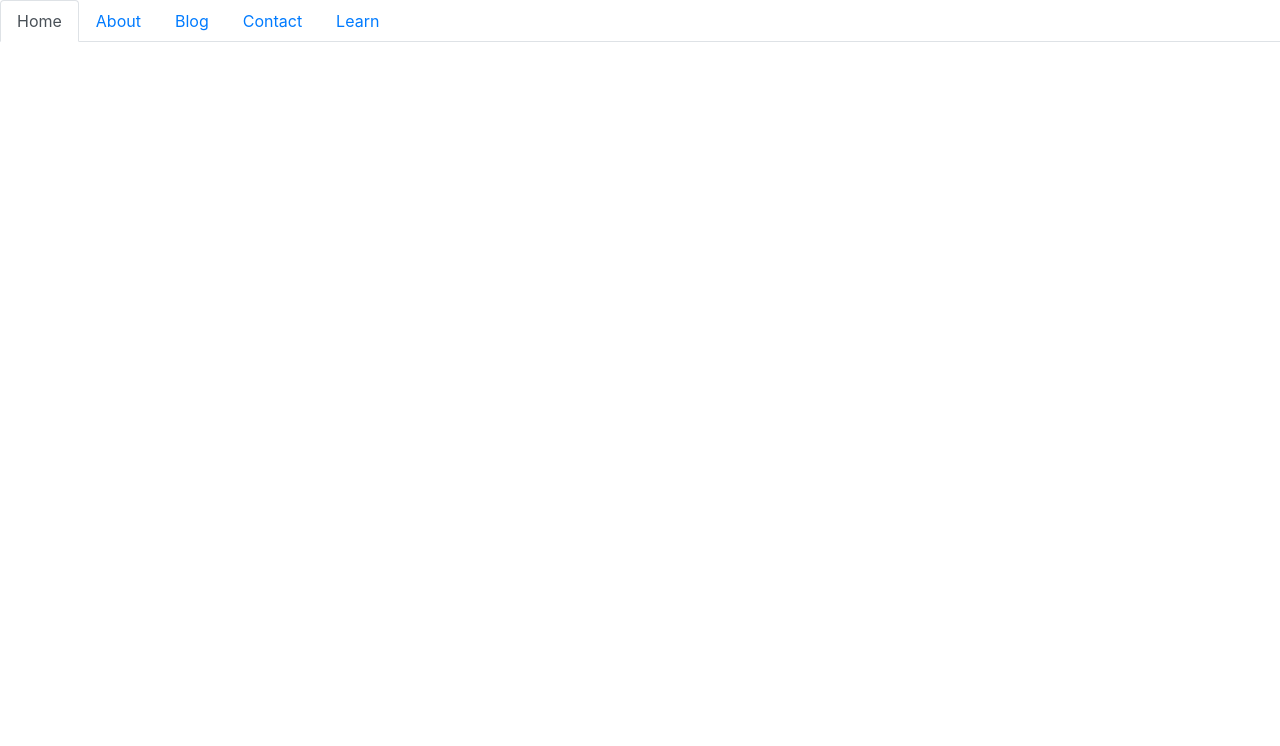
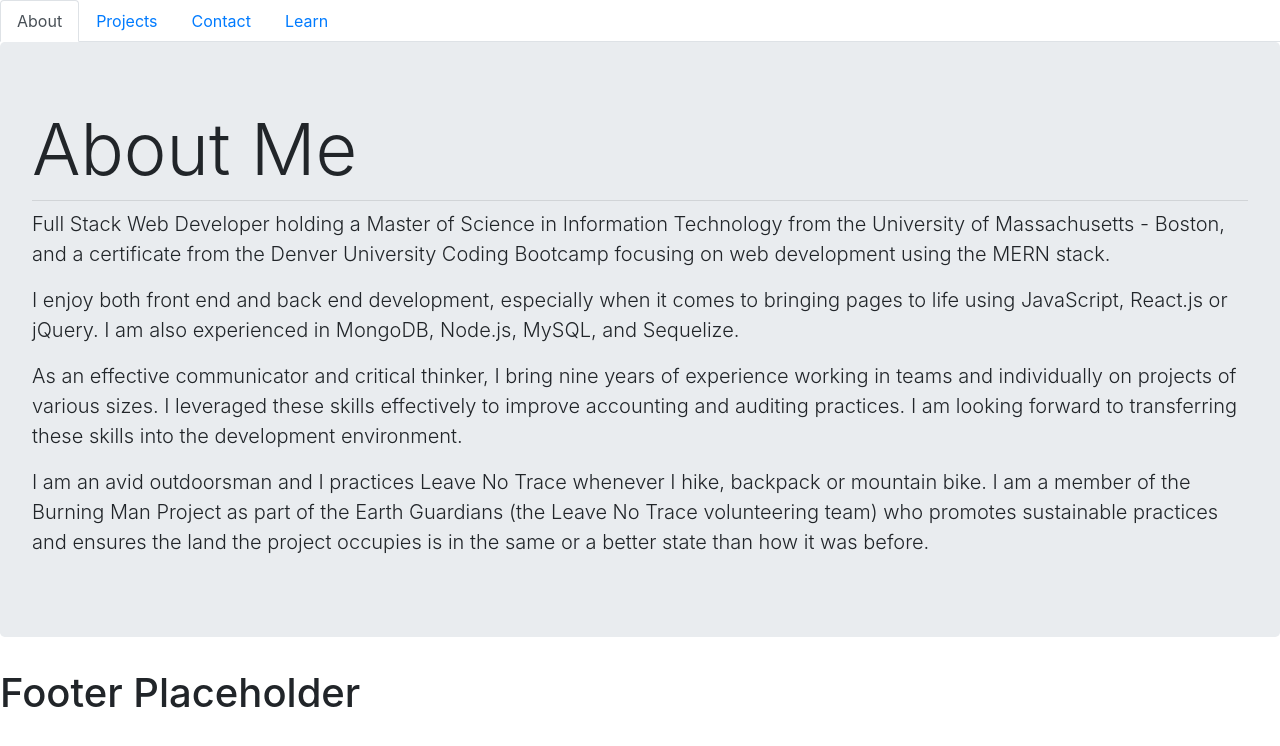
Before and after one commit to iampopov/reactProfile, a React (Create React App) app: page / in a window 1280 px wide. Shown: the top 746 px of the page. Built offline with nearby package versions, Linux system fonts and the light colour scheme.

Commit message:
built out about page

```diff
--- a/src/App.js
+++ b/src/App.js
@@ -2,15 +2,19 @@ import React from 'react';
 import { BrowserRouter as Router, Route } from "react-router-dom";
 import Footer from "./components/Footer"
 import Header from "./components/Header"
-import Main from "./components/Main"
+import About from "./components/About"
+import Projects from "./components/Projects"
 
 function App() {
   return (
     <Router>
     <div className="App">
       <Header />
+      <Route exact path='/' component={About} />
+      <Route exact path='/projects' component={Projects} />
+      {/* <Route exact path='/contact' component={About} /> */}
 
-
+      <Footer />
     </div>
     </Router>
   );
--- /dev/null
+++ b/src/components/About.js
@@ -0,0 +1,22 @@
+import React from "react";
+import { Jumbotron, Button } from 'reactstrap';
+
+const About = props => {
+    return (
+    <div>
+    <Jumbotron>
+      <h3 className="display-3">About Me</h3>
+      <hr className="my-2" />
+      <p className="lead">Full Stack Web Developer holding a Master of Science in Information Technology from the University of Massachusetts - Boston, and a certificate from the Denver University Coding Bootcamp focusing on web development using the MERN stack.
+        </p>
+      <p className="lead">I enjoy both front end and back end development, especially when it comes to bringing pages to life using JavaScript, React.js or jQuery. I am also experienced in MongoDB, Node.js, MySQL, and Sequelize.
+      </p>
+      <p className="lead">As an effective communicator and critical thinker, I bring nine years of experience working in teams and individually on projects of various sizes. I leveraged these skills effectively to improve accounting and auditing practices. I am looking forward to transferring these skills into the development environment.
+      </p>
+      <p className="lead">I am an avid outdoorsman and I practices Leave No Trace whenever I hike, backpack or mountain bike. I am a member of the Burning Man Project as part of the Earth Guardians (the Leave No Trace volunteering team) who promotes sustainable practices and ensures the land the project occupies is in the same or a better state than how it was before.
+      </p>
+    </Jumbotron>
+  </div>);
+}
+
+export default About;
--- a/src/components/Header.js
+++ b/src/components/Header.js
@@ -8,23 +8,15 @@ function Header() {
       <ul className="nav nav-tabs">
         <li className="nav-item">
           <Link to="/" className={location.pathname === "/" ? "nav-link active" : "nav-link"}>
-            Home
-          </Link>
-        </li>
-        <li className="nav-item">
-          <Link
-            to="/about"
-            className={location.pathname === "/about" ? "nav-link active" : "nav-link"}
-          >
             About
           </Link>
         </li>
         <li className="nav-item">
           <Link
-            to="/blog"
-            className={location.pathname === "/blog" ? "nav-link active" : "nav-link"}
+            to="/projects"
+            className={location.pathname === "/projects" ? "nav-link active" : "nav-link"}
           >
-            Blog
+            Projects
           </Link>
         </li>
         <li className="nav-item">
--- a/src/components/Main.js
+++ /dev/null
@@ -1,9 +0,0 @@
-import React from "react";
-
-const Main = props => {
-    return (
-        <h1>Main Placeholder</h1>
-    )
-}
-
-export default Main;
--- /dev/null
+++ b/src/components/Projects.js
@@ -0,0 +1,15 @@
+import React from "react";
+import { Jumbotron } from 'reactstrap';
+
+const Projects = props => {
+    return (
+    <div>
+    <Jumbotron>
+      <h3 className="display-3">My Projects</h3>
+      <hr className="my-2" />
+
+    </Jumbotron>
+  </div>);
+}
+
+export default Projects;
```
